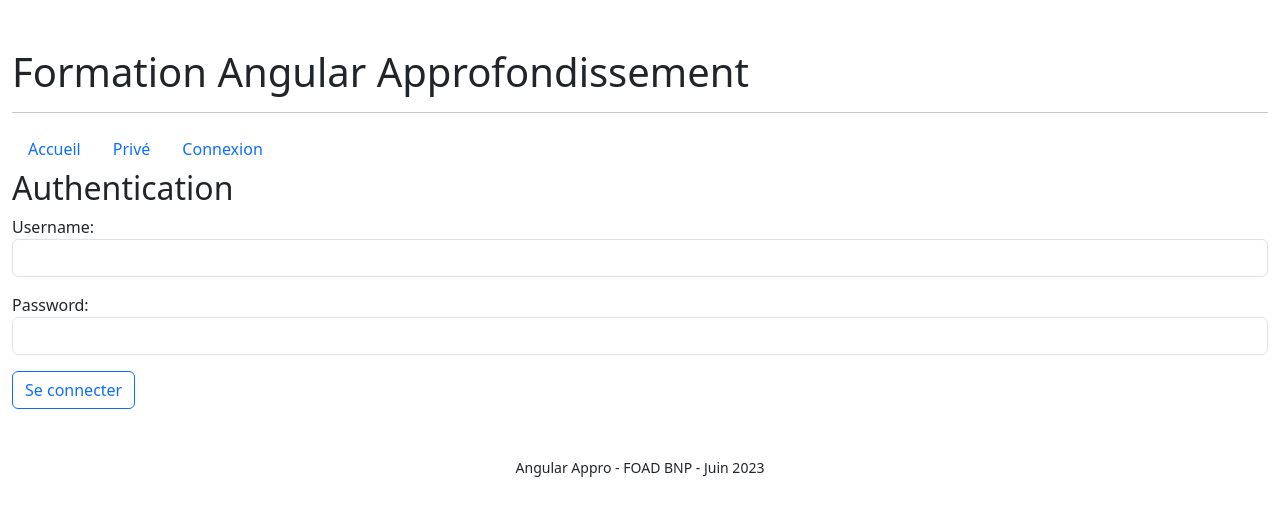
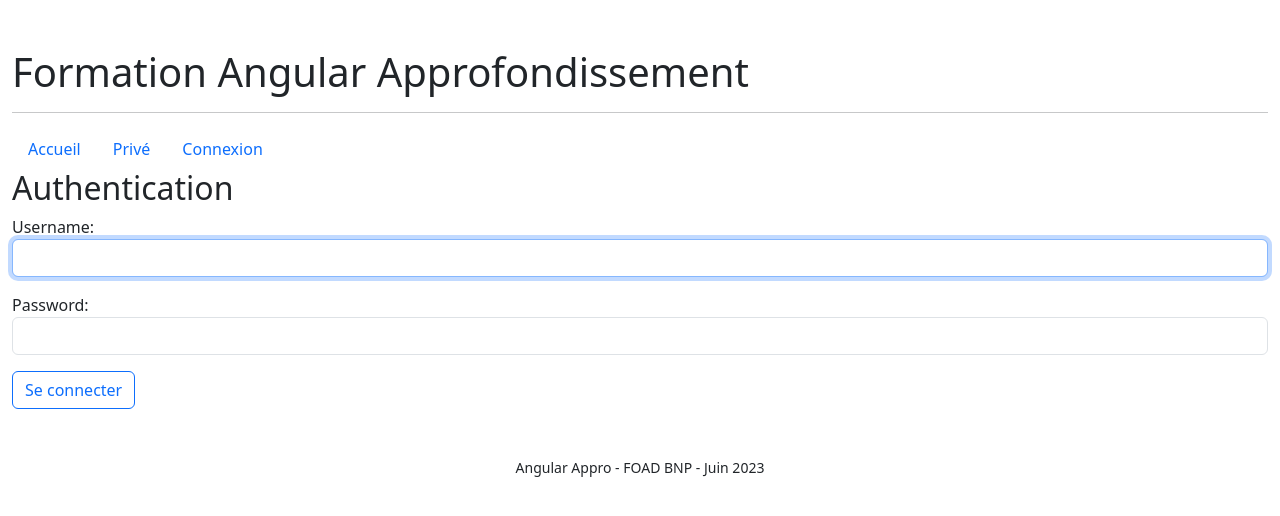
Before and after one commit to ToNnNo/AnuglarAppro2023w26, an Angular app: page /login in a window 1280 px wide. Shown: the top 516 px of the page. Built offline with nearby package versions, Linux system fonts and the light colour scheme.

Commit message:
authentication redirection

```diff
--- a/src/app/components/authentication/authentication.component.html
+++ b/src/app/components/authentication/authentication.component.html
@@ -3,7 +3,7 @@
 <form *ngIf="!this.state; else blockLogout">
   <div class="mb-3">
     <label for="username">Username:</label>
-    <input type="text" id="username" class="form-control" />
+    <input type="text" id="username" class="form-control" #username /> <!-- #name = variable de template -->
   </div>
   <div class="mb-3">
     <label for="password">Password:</label>
--- a/src/app/components/authentication/authentication.component.ts
+++ b/src/app/components/authentication/authentication.component.ts
@@ -1,4 +1,4 @@
-import { Component, OnInit } from '@angular/core';
+import { AfterViewInit, Component, ElementRef, OnInit, ViewChild } from '@angular/core';
 import { AuthenticatorService } from "../../security/authenticator.service";
 
 @Component({
@@ -6,14 +6,25 @@ import { AuthenticatorService } from "../../security/authenticator.service";
   templateUrl: './authentication.component.html',
   styleUrls: ['./authentication.component.css']
 })
-export class AuthenticationComponent implements OnInit {
+export class AuthenticationComponent implements OnInit, AfterViewInit {
 
   state: boolean = false
+
+  // { static: false } -> les composants enfants ne sont pas accessibles dans le ngOnInit
+  // { static: true } -> les composants enfants sont accessibles dans le ngOnInit
+  @ViewChild('username', { static: false }) inputUsername!: ElementRef;
+
+  // derrière une variable le ? signifie que la variable peut être undefined
+  // derrière une variable le ! signifie que la variable doit être du type et non null
 
   constructor(private authenticator: AuthenticatorService) { }
 
   ngOnInit() {
     this.state = this.authenticator.isAuthenticate();
+  }
+
+  ngAfterViewInit() {
+    this.inputUsername.nativeElement.focus();
   }
 
   public authenticate(): void {
--- a/src/app/guards/secure-route.guard.ts
+++ b/src/app/guards/secure-route.guard.ts
@@ -1,10 +1,15 @@
-import { CanActivateFn } from '@angular/router';
+import { CanActivateFn, Router } from '@angular/router';
 import { inject } from "@angular/core";
 import { AuthenticatorService } from "../security/authenticator.service";
 
 export const secureRouteGuard: CanActivateFn = (route, state) => {
 
   const authenticator = inject(AuthenticatorService);
+  const router: Router = inject(Router);
+
+  if( !authenticator.isAuthenticate() ) {
+    return router.parseUrl('/login');
+  }
 
   return authenticator.isAuthenticate();
 };
```
